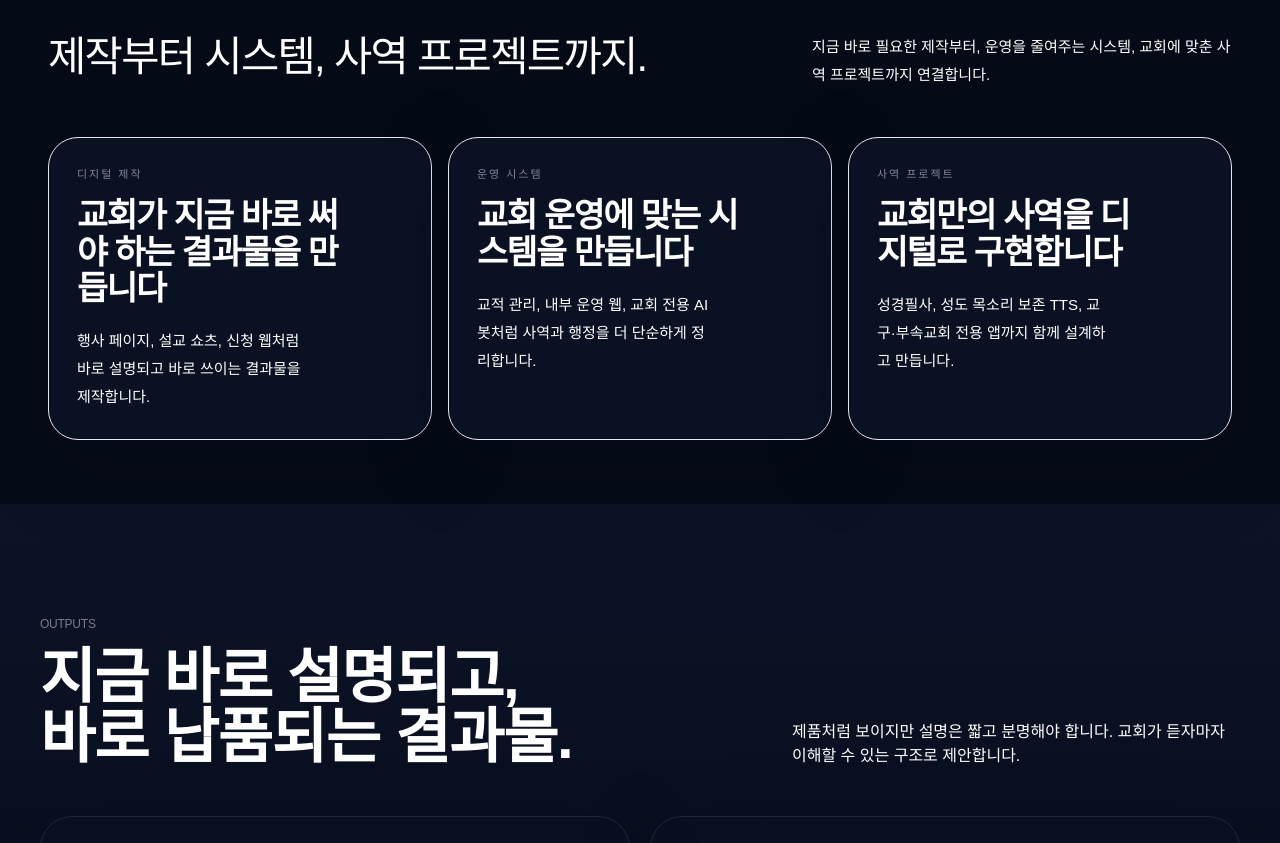
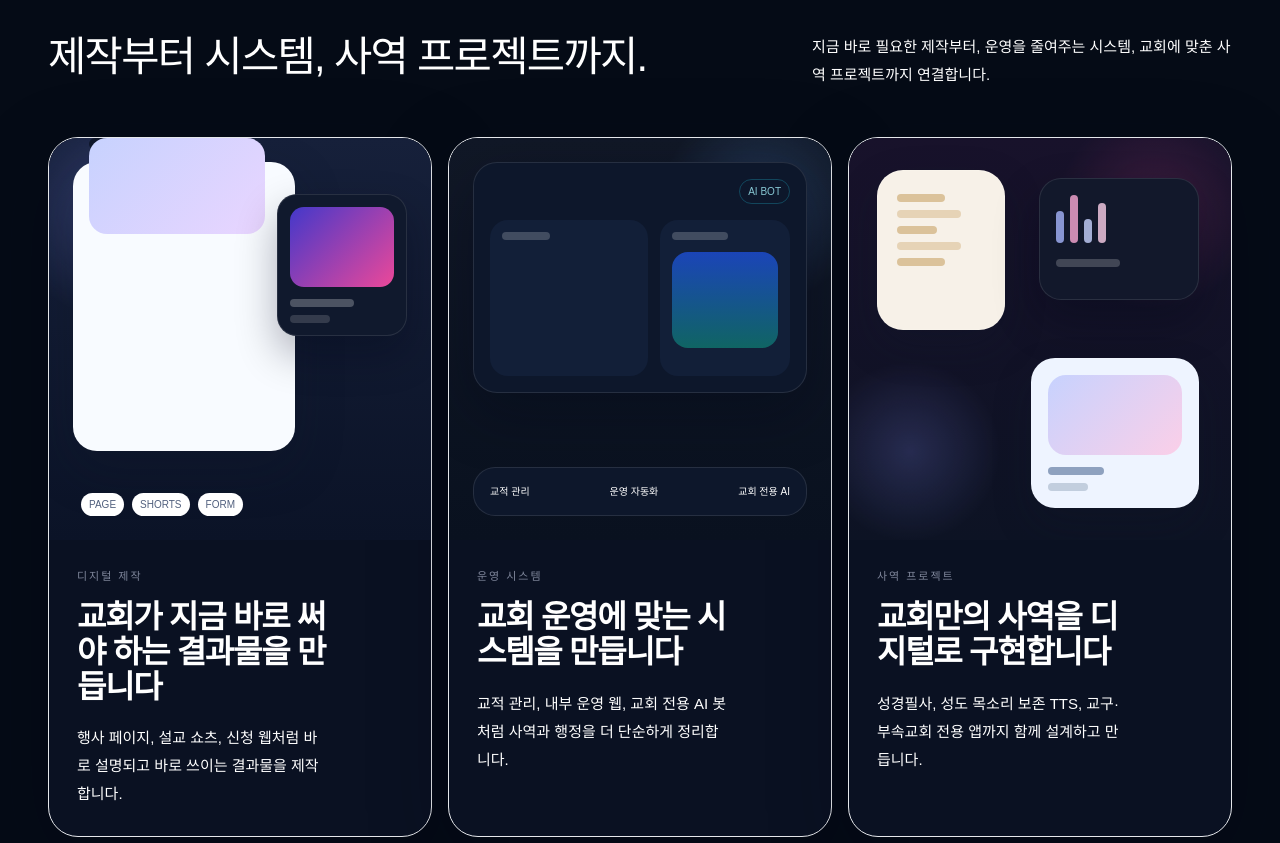
Before and after one commit to kinddragon1224/soom-church, a Next.js app: page / in a window 1280 px wide. Shown: the part 1980-2823 px from the top of the page. Built offline with nearby package versions, Linux system fonts and the light colour scheme; a web font is replaced by a local one.

Commit message:
Visualize solutions section with poster panels

```diff
--- a/app/page.tsx
+++ b/app/page.tsx
@@ -144,7 +144,7 @@ export default function HomePage() {
       </section>
 
       <section id="solutions" className="bg-[#050b16]">
-        <div className="mx-auto flex min-h-screen max-w-[1540px] items-center px-5 py-16 sm:px-8 lg:px-12">
+        <div className="mx-auto flex min-h-screen max-w-[1540px] items-center px-4 py-16 sm:px-8 lg:px-12">
           <div className="w-full">
             <div className="max-w-[1240px]">
               <p className="text-[11px] font-medium tracking-[0.24em] text-white/42">SOLUTIONS</p>
@@ -165,15 +165,105 @@ export default function HomePage() {
             </div>
 
             <div className="mt-10 grid gap-4 lg:mt-12 lg:grid-cols-3">
-              {solutions.map((item) => (
-                <article key={item.label} className="group rounded-[30px] border border-white/8 bg-[#0a1122] p-6 shadow-[0_24px_80px_rgba(2,6,23,0.28)] transition hover:border-white/14 hover:bg-[#0c152a] sm:p-7">
-                  <p className="text-[11px] font-medium tracking-[0.18em] text-indigo-100/55">{item.label}</p>
-                  <h3 className="mt-4 max-w-[14ch] text-[1.9rem] font-semibold leading-[1.08] tracking-[-0.04em] text-white sm:text-[2.1rem]">
-                    {item.title}
-                  </h3>
-                  <p className="mt-5 max-w-[28ch] text-sm leading-6 text-white/62 sm:text-[15px] sm:leading-7">
-                    {item.desc}
-                  </p>
+              {solutions.map((item, index) => (
+                <article
+                  key={item.label}
+                  className="group overflow-hidden rounded-[30px] border border-white/8 bg-[#0a1122] shadow-[0_24px_80px_rgba(2,6,23,0.28)] transition hover:-translate-y-1 hover:border-white/14 hover:bg-[#0c152a]"
+                >
+                  <div
+                    className={
+                      index === 0
+                        ? "relative aspect-[0.95/1] overflow-hidden bg-[radial-gradient(circle_at_18%_18%,rgba(129,140,248,0.28),transparent_24%),linear-gradient(180deg,#16203a_0%,#0b1327_100%)]"
+                        : index === 1
+                          ? "relative aspect-[0.95/1] overflow-hidden bg-[radial-gradient(circle_at_82%_16%,rgba(96,165,250,0.22),transparent_22%),linear-gradient(180deg,#111827_0%,#09111f_100%)]"
+                          : "relative aspect-[0.95/1] overflow-hidden bg-[radial-gradient(circle_at_80%_18%,rgba(236,72,153,0.18),transparent_22%),radial-gradient(circle_at_16%_78%,rgba(129,140,248,0.2),transparent_20%),linear-gradient(180deg,#18122b_0%,#0d1324_100%)]"
+                    }
+                  >
+                    {index === 0 ? (
+                      <>
+                        <div className="absolute left-6 top-6 h-[72%] w-[58%] rounded-[24px] border border-white/10 bg-[#f8fbff] shadow-[0_18px_50px_rgba(15,23,42,0.24)]" />
+                        <div className="absolute left-10 top-12 h-2 w-24 rounded-full bg-[#d9e3f2]" />
+                        <div className="absolute left-10 top-18 h-3 w-40 rounded-full bg-[#0f172a]" />
+                        <div className="absolute left-10 top-26 h-24 w-[46%] rounded-[18px] bg-[linear-gradient(135deg,#c7d2fe_0%,#e9d5ff_100%)]" />
+                        <div className="absolute right-6 top-14 w-[34%] rounded-[20px] border border-white/10 bg-[#10192d] p-3 shadow-[0_18px_40px_rgba(2,6,23,0.3)]">
+                          <div className="h-20 rounded-[14px] bg-[linear-gradient(135deg,#4338ca_0%,#ec4899_100%)]" />
+                          <div className="mt-3 h-2 w-16 rounded-full bg-white/25" />
+                          <div className="mt-2 h-2 w-10 rounded-full bg-white/15" />
+                        </div>
+                        <div className="absolute bottom-6 left-8 flex gap-2 text-[10px] text-[#51607e]">
+                          <span className="rounded-full bg-white px-2 py-1">PAGE</span>
+                          <span className="rounded-full bg-white px-2 py-1">SHORTS</span>
+                          <span className="rounded-full bg-white px-2 py-1">FORM</span>
+                        </div>
+                      </>
+                    ) : index === 1 ? (
+                      <>
+                        <div className="absolute inset-x-6 top-6 rounded-[24px] border border-white/10 bg-[#0d172b] p-4 shadow-[0_20px_60px_rgba(2,6,23,0.32)]">
+                          <div className="flex items-center justify-between">
+                            <div className="h-3 w-24 rounded-full bg-white/12" />
+                            <div className="rounded-full border border-cyan-400/25 px-2 py-1 text-[10px] text-cyan-200/80">AI BOT</div>
+                          </div>
+                          <div className="mt-4 grid grid-cols-[1.1fr_0.9fr] gap-3">
+                            <div className="rounded-[18px] bg-[#121f38] p-3">
+                              <div className="h-2 w-12 rounded-full bg-white/20" />
+                              <div className="mt-3 space-y-2">
+                                <div className="h-8 rounded-xl bg-white/6" />
+                                <div className="h-8 rounded-xl bg-white/6" />
+                                <div className="h-8 rounded-xl bg-white/6" />
+                              </div>
+                            </div>
+                            <div className="rounded-[18px] bg-[#121f38] p-3">
+                              <div className="h-2 w-14 rounded-full bg-white/20" />
+                              <div className="mt-3 h-24 rounded-2xl bg-[linear-gradient(180deg,#1d4ed8_0%,#0f766e_100%)] opacity-80" />
+                            </div>
+                          </div>
+                        </div>
+                        <div className="absolute bottom-6 left-6 right-6 rounded-[22px] border border-white/10 bg-[#0d172b] p-4">
+                          <div className="flex items-center justify-between text-[10px] text-white/52">
+                            <span>교적 관리</span>
+                            <span>운영 자동화</span>
+                            <span>교회 전용 AI</span>
+                          </div>
+                        </div>
+                      </>
+                    ) : (
+                      <>
+                        <div className="absolute left-7 top-8 h-40 w-32 rounded-[26px] border border-white/10 bg-[#f7f1e8] shadow-[0_16px_40px_rgba(15,23,42,0.24)]" />
+                        <div className="absolute left-12 top-14 space-y-2 text-[10px] text-[#8c6a3d]">
+                          <div className="h-2 w-12 rounded-full bg-[#dbc29a]" />
+                          <div className="h-2 w-16 rounded-full bg-[#e6d3b6]" />
+                          <div className="h-2 w-10 rounded-full bg-[#dbc29a]" />
+                          <div className="mt-4 h-2 w-16 rounded-full bg-[#e6d3b6]" />
+                          <div className="h-2 w-12 rounded-full bg-[#dbc29a]" />
+                        </div>
+                        <div className="absolute right-8 top-10 w-[42%] rounded-[22px] border border-white/10 bg-[#12182b] p-4 shadow-[0_20px_45px_rgba(2,6,23,0.32)]">
+                          <div className="flex items-end gap-1.5">
+                            <div className="h-8 w-2 rounded-full bg-indigo-300/80" />
+                            <div className="h-12 w-2 rounded-full bg-pink-300/80" />
+                            <div className="h-6 w-2 rounded-full bg-indigo-200/80" />
+                            <div className="h-10 w-2 rounded-full bg-pink-200/80" />
+                          </div>
+                          <div className="mt-4 h-2 w-16 rounded-full bg-white/20" />
+                          <div className="mt-2 h-2 w-10 rounded-full bg-white/12" />
+                        </div>
+                        <div className="absolute bottom-8 right-8 w-[44%] rounded-[24px] border border-white/10 bg-[#eef4ff] p-4 shadow-[0_18px_40px_rgba(15,23,42,0.2)]">
+                          <div className="h-20 rounded-[18px] bg-[linear-gradient(135deg,#c7d2fe_0%,#fbcfe8_100%)]" />
+                          <div className="mt-3 h-2 w-14 rounded-full bg-[#8ea1bf]" />
+                          <div className="mt-2 h-2 w-10 rounded-full bg-[#c2cede]" />
+                        </div>
+                      </>
+                    )}
+                  </div>
+
+                  <div className="p-6 sm:p-7">
+                    <p className="text-[11px] font-medium tracking-[0.18em] text-indigo-100/55">{item.label}</p>
+                    <h3 className="mt-4 max-w-[14ch] text-[1.8rem] font-semibold leading-[1.08] tracking-[-0.04em] text-white sm:text-[2rem]">
+                      {item.title}
+                    </h3>
+                    <p className="mt-5 max-w-[30ch] text-sm leading-6 text-white/62 sm:text-[15px] sm:leading-7">
+                      {item.desc}
+                    </p>
+                  </div>
                 </article>
               ))}
             </div>
```
